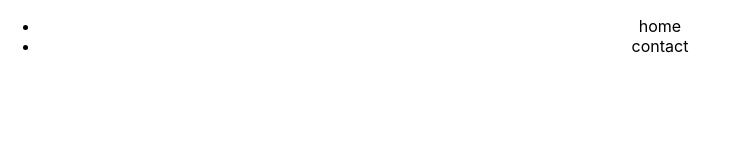
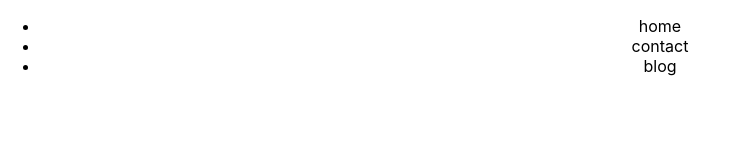
Before and after one commit to GokulNathInfotech/testing, a React (Create React App) app: page / in a window 1280 px wide. Shown: the top 160 px of the page, without its empty margins (0-729 px from the left). Built offline with nearby package versions, Linux system fonts and the light colour scheme.

Commit message:
change homepage

```diff
--- a/src/App.js
+++ b/src/App.js
@@ -8,6 +8,7 @@ function App() {
         <ul>
           <li>home</li>
           <li>contact</li>
+          <li>blog</li>
         </ul>
       </nav>
     </div>
```
